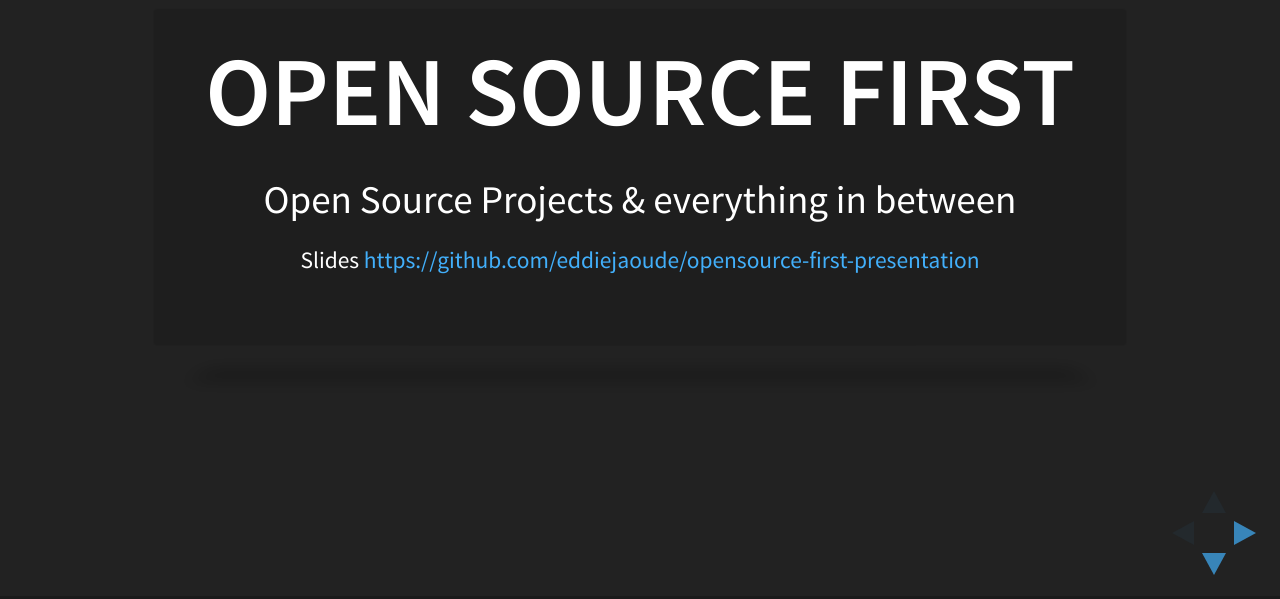
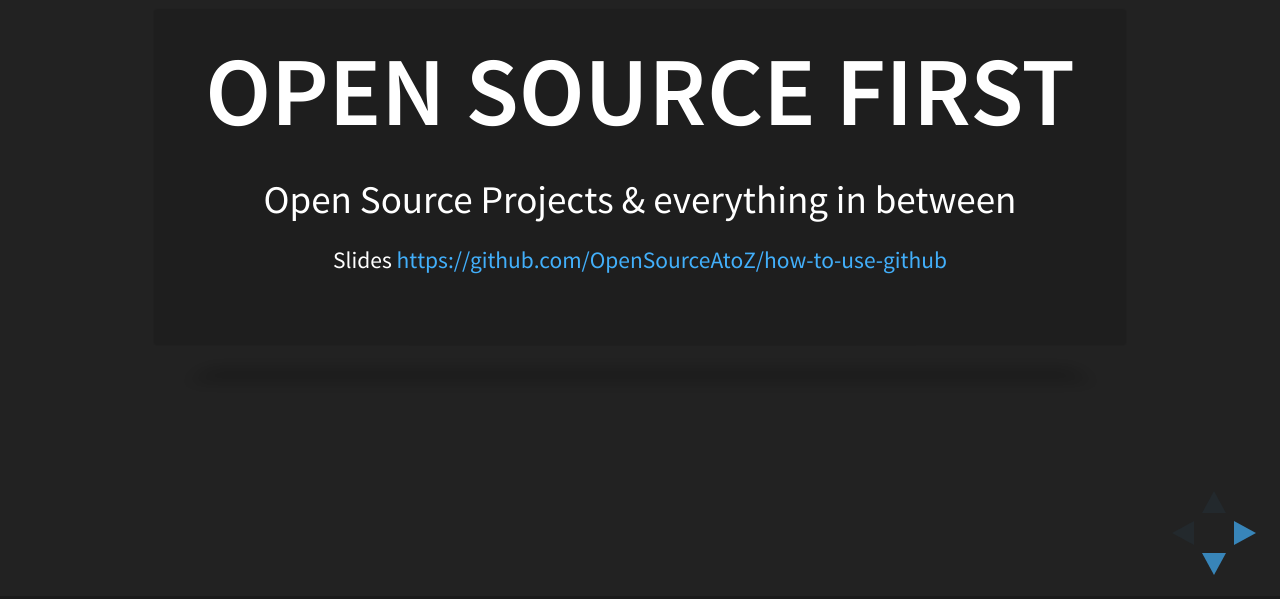
Before and after one commit to eddiejaoude/opensource-first-presentation, a website: page index.html in a window 1280 px wide. Shown: the part 201-800 px from the top of the page. Drawn offline with Linux system fonts and the light colour scheme.

Commit message:
Updated slide repo link

```diff
--- a/index.html
+++ b/index.html
@@ -41,7 +41,7 @@
                 <p>
                     <small>
                         Slides
-                        <a href="https://github.com/eddiejaoude/opensource-first-presentation">https://github.com/eddiejaoude/opensource-first-presentation</a>
+                        <a href="https://github.com/OpenSourceAtoZ/how-to-use-github">https://github.com/OpenSourceAtoZ/how-to-use-github</a>
                     </small>
                 </p>
             </section>
```
